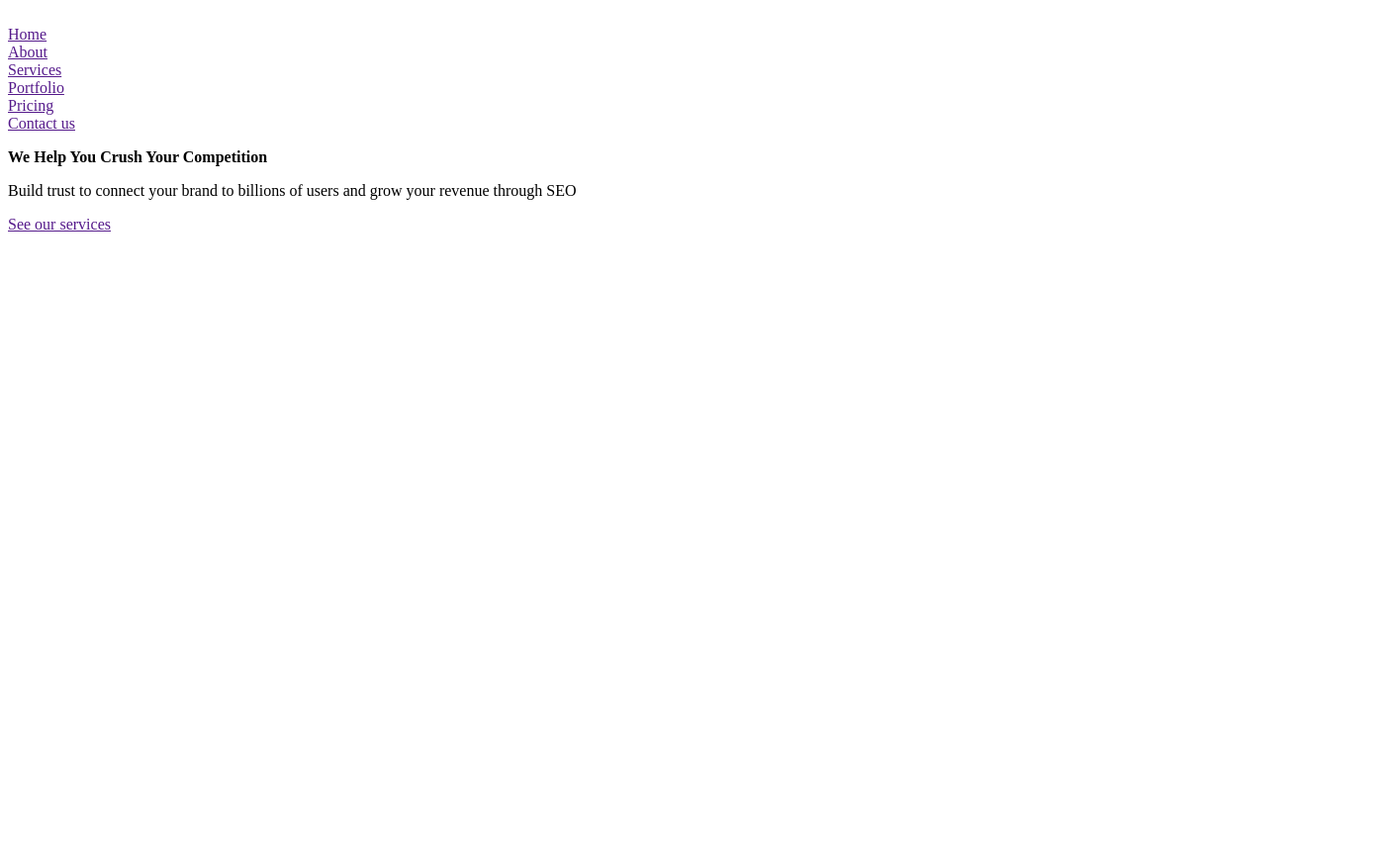
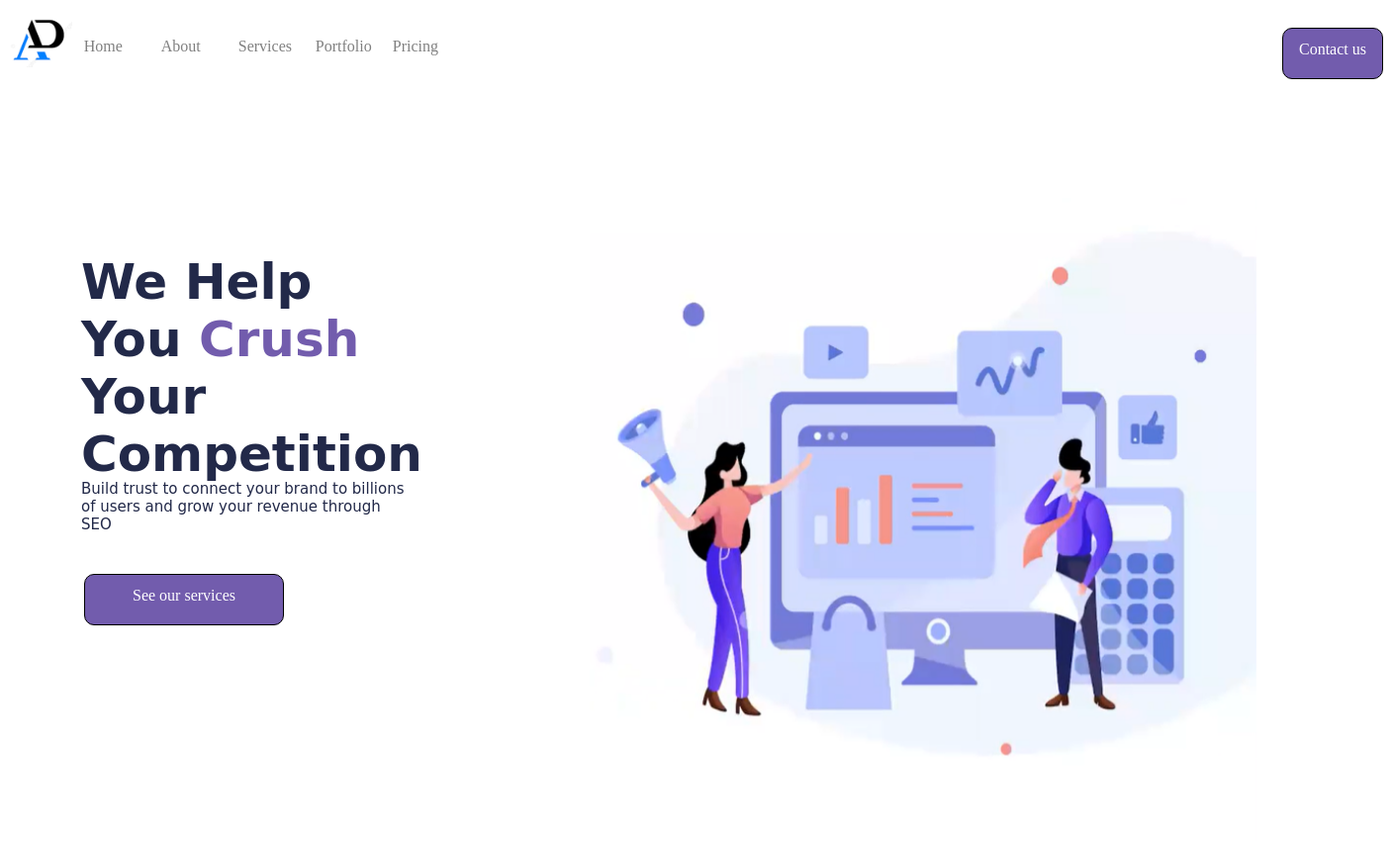
Before and after one commit to Addyy16/Basic-Frontend-Project, a plain HTML site: page Project1.html in a window 1280 px wide. Shown: the top 853 px of the page at 99% size, 1408 px wide, since content can reach past the window. Before the commit the page ends 800 px from the top, so only its background shows below. Drawn offline with Linux system fonts and the light colour scheme.

Commit message:
CSS added

```diff
--- a/Project1.html
+++ b/Project1.html
@@ -4,7 +4,7 @@
     <meta charset="UTF-8">
     <meta name="viewport" content="width=device-width, initial-scale=1.0">
     <title>Project 1</title>
-    <link rel="stylesheet" href="">
+    <link rel="stylesheet" href="Project1.css">
 
 </head>
 <body>
@@ -25,8 +25,6 @@
         </div>
     </div>  <!-- container -->
 
-
-
         <p id="head">
             <b>We Help You <b id="select">Crush</b> Your Competition</b>
 
```
Also changed, not shown: Screenshot 2025-07-03 172442.png (added), screenshot-pngtree.com-2023.10.20-22_58_08.png (added).
